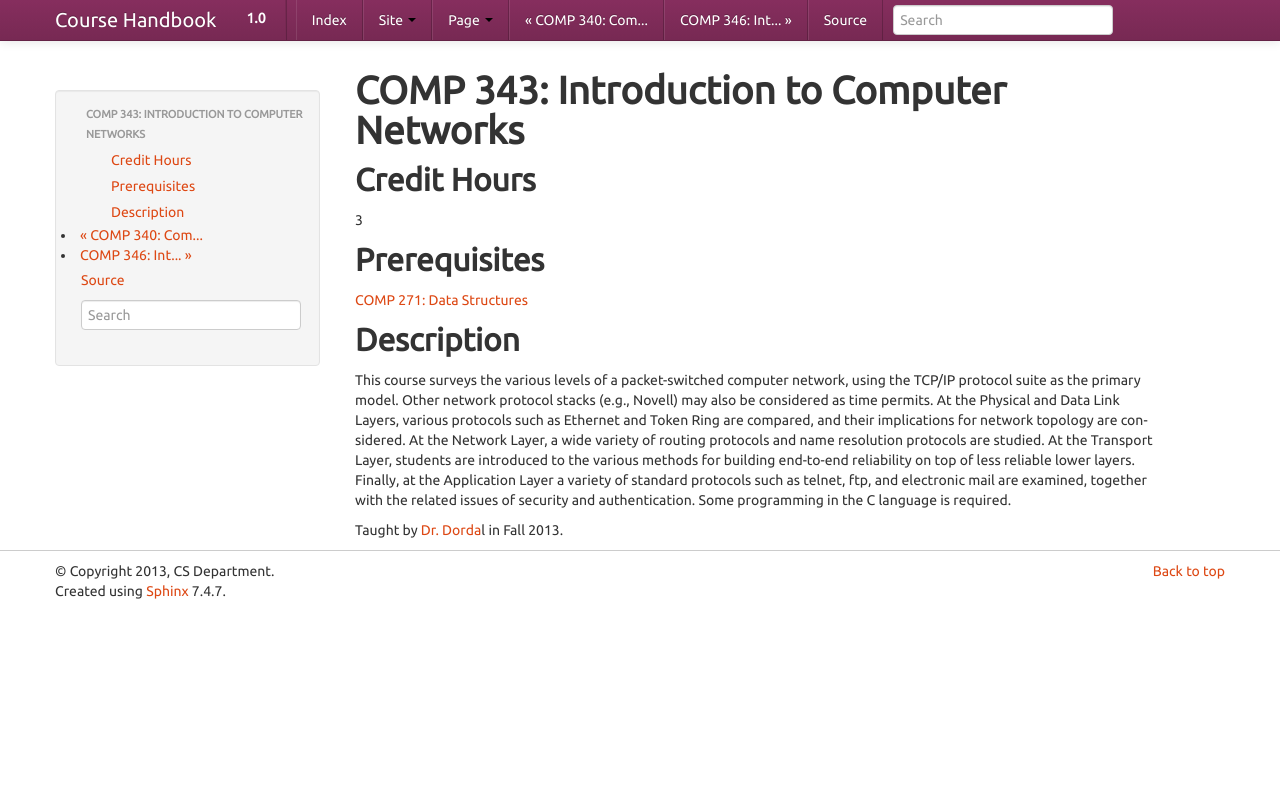
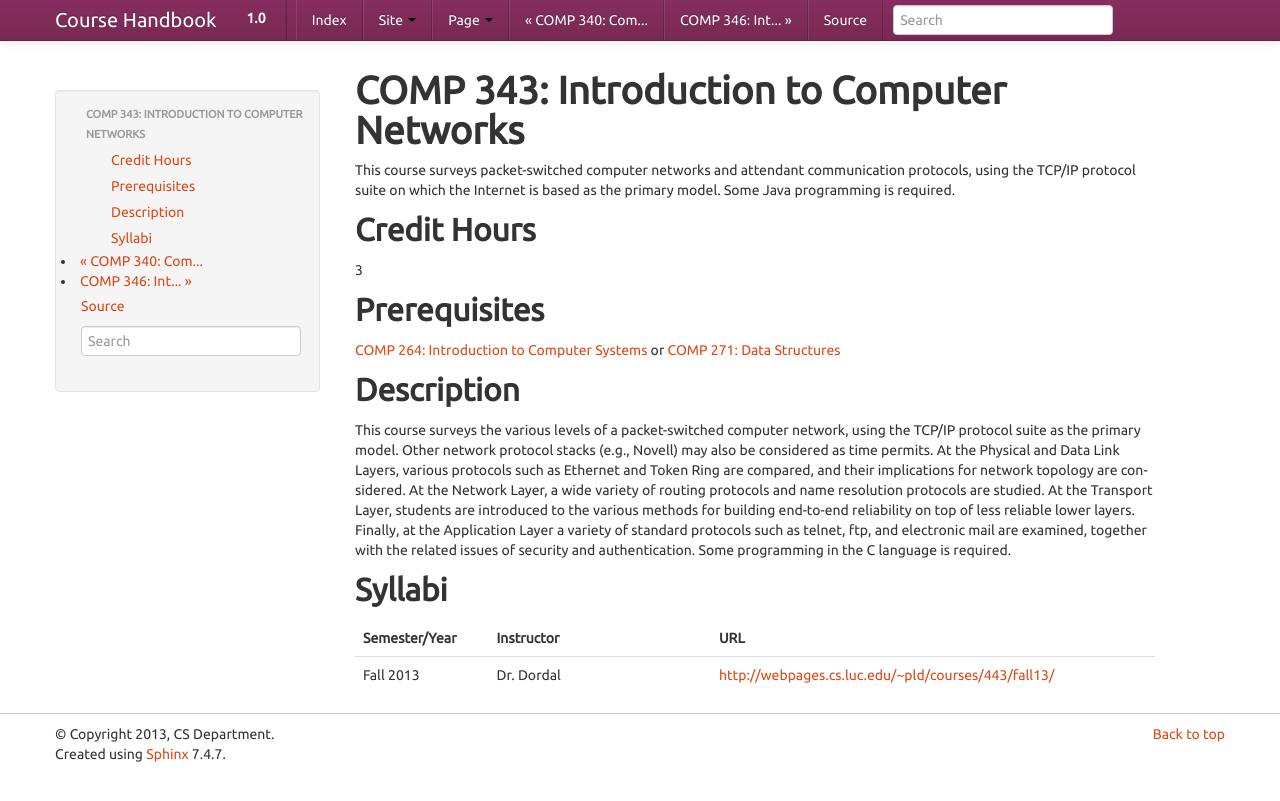
Before and after one commit to kyang5/coursedescriptions, a Sphinx documentation site: the page built from source/comp343.rst, in a window 1280 px wide. Shown: the top 801 px of the page. Built offline with Sphinx 7.4.7, drawn with Linux system fonts in a browser that asks for light colours.

Commit message:
updated comp 343

```diff
--- a/source/comp343.rst
+++ b/source/comp343.rst
@@ -1,7 +1,7 @@
-
-
 COMP 343: Introduction to Computer Networks
 ===========================================
+
+This course surveys packet-switched computer networks and attendant communication protocols, using the TCP/IP protocol suite on which the Internet is based as the primary model.  Some Java programming is required.
 
 Credit Hours
 -----------------------
@@ -11,11 +11,10 @@ Credit Hours
 Prerequisites
 ------------------------------
 
-:doc:`comp271`
+:doc:`comp264` or :doc:`comp271`
 
 Description
 --------------------
-
 
 This course surveys the various levels of a packet-switched computer
 network, using the TCP/IP protocol suite as the primary model. Other
@@ -31,6 +30,11 @@ ftp, and electronic mail are examined, together with the related issues
 of security and authentication. Some programming in the C language is
 required.
 
-Taught by `Dr.
-Dorda <http://webpages.cs.luc.edu/~pld/courses/443/fall13/>`__\ l in
-Fall 2013.
+Syllabi
+----------------------
+
+.. csv-table::
+   	:header: "Semester/Year", "Instructor", "URL"
+   	:widths: 15, 25, 50
+
+	"Fall 2013", "Dr. Dordal", "http://webpages.cs.luc.edu/~pld/courses/443/fall13/"
```
